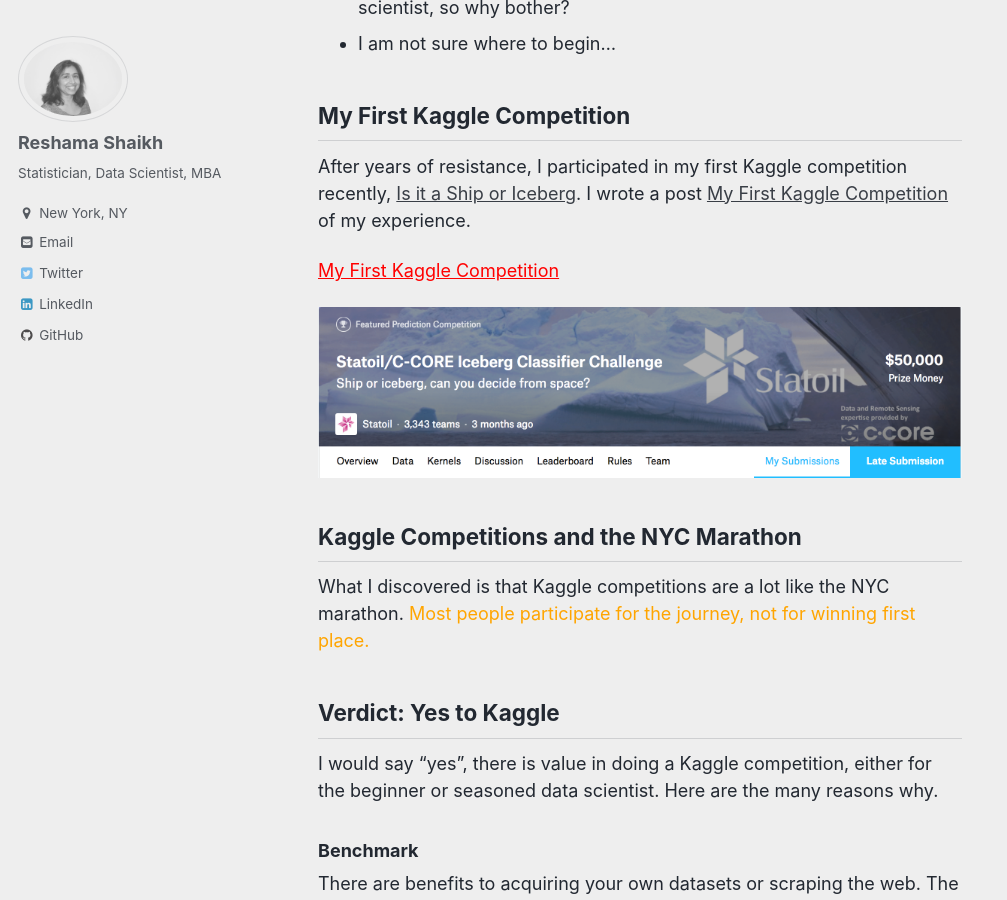
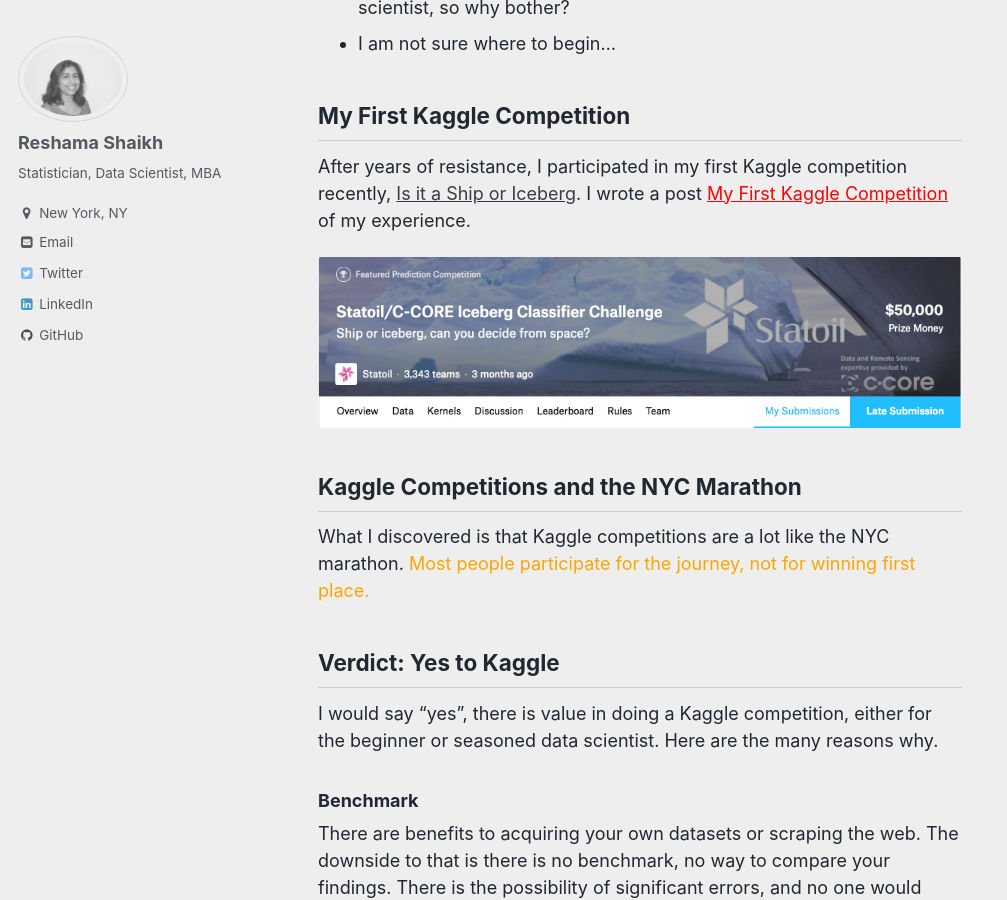
Before and after one commit to reshamas/reshamas.github.io, a Jekyll site: the page built from _posts/2018-04-19-to-kaggle-or-not.md, in a window 1280 px wide and 900 px high, scrolled down 1155 px. Shown: the whole window, without its empty margins (0-1007 px from the left). Built offline with Jekyll 4.4.1, drawn with Linux system fonts in a browser that asks for light colours.

Commit message:
Update 2018-04-19-to-kaggle-or-not.md

```diff
--- a/_posts/2018-04-19-to-kaggle-or-not.md
+++ b/_posts/2018-04-19-to-kaggle-or-not.md
@@ -17,12 +17,9 @@
 - I am not sure where to begin...
 
 ## My First Kaggle Competition
-After years of resistance, I participated in my first Kaggle competition recently, [Is it a Ship or Iceberg](https://www.kaggle.com/c/statoil-iceberg-classifier-challenge).  I wrote a post [My First Kaggle Competition](https://reshamas.github.io/my-first-kaggle-competition/) of my experience.
+After years of resistance, I participated in my first Kaggle competition recently, [Is it a Ship or Iceberg](https://www.kaggle.com/c/statoil-iceberg-classifier-challenge).  I wrote a post <a href="https://reshamas.github.io/my-first-kaggle-competition/" style="color:red">My First Kaggle Competition</a> of my experience.
 
-<a href="https://reshamas.github.io/my-first-kaggle-competition/" style="color:red">My First Kaggle Competition</a>
-
-
-<img src="../assets/images/kaggle_iceberg.png" align="center"  >
+<img src="../assets/images/kaggle_iceberg.png" align="center">
 
 
 ## Kaggle Competitions and the NYC Marathon
```
